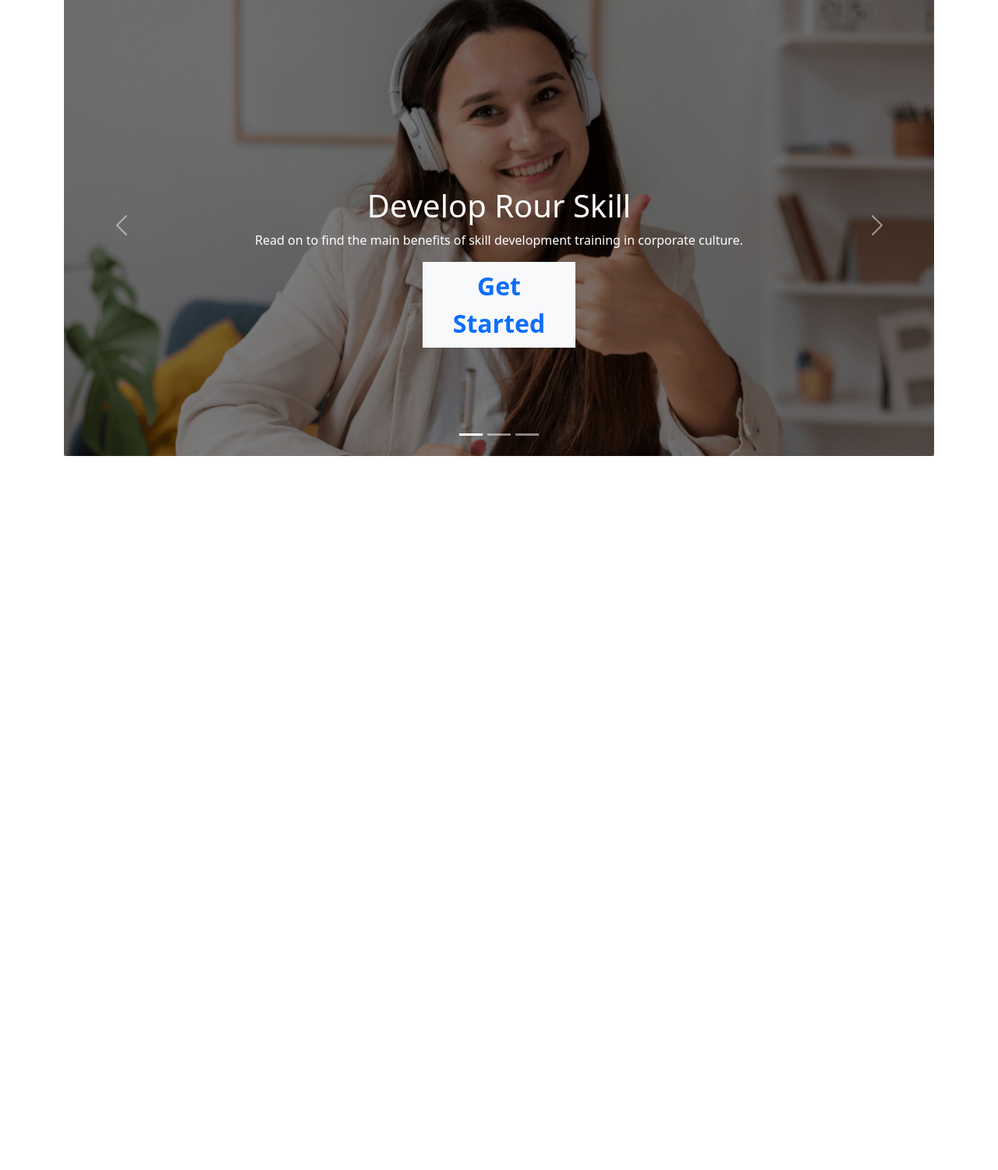
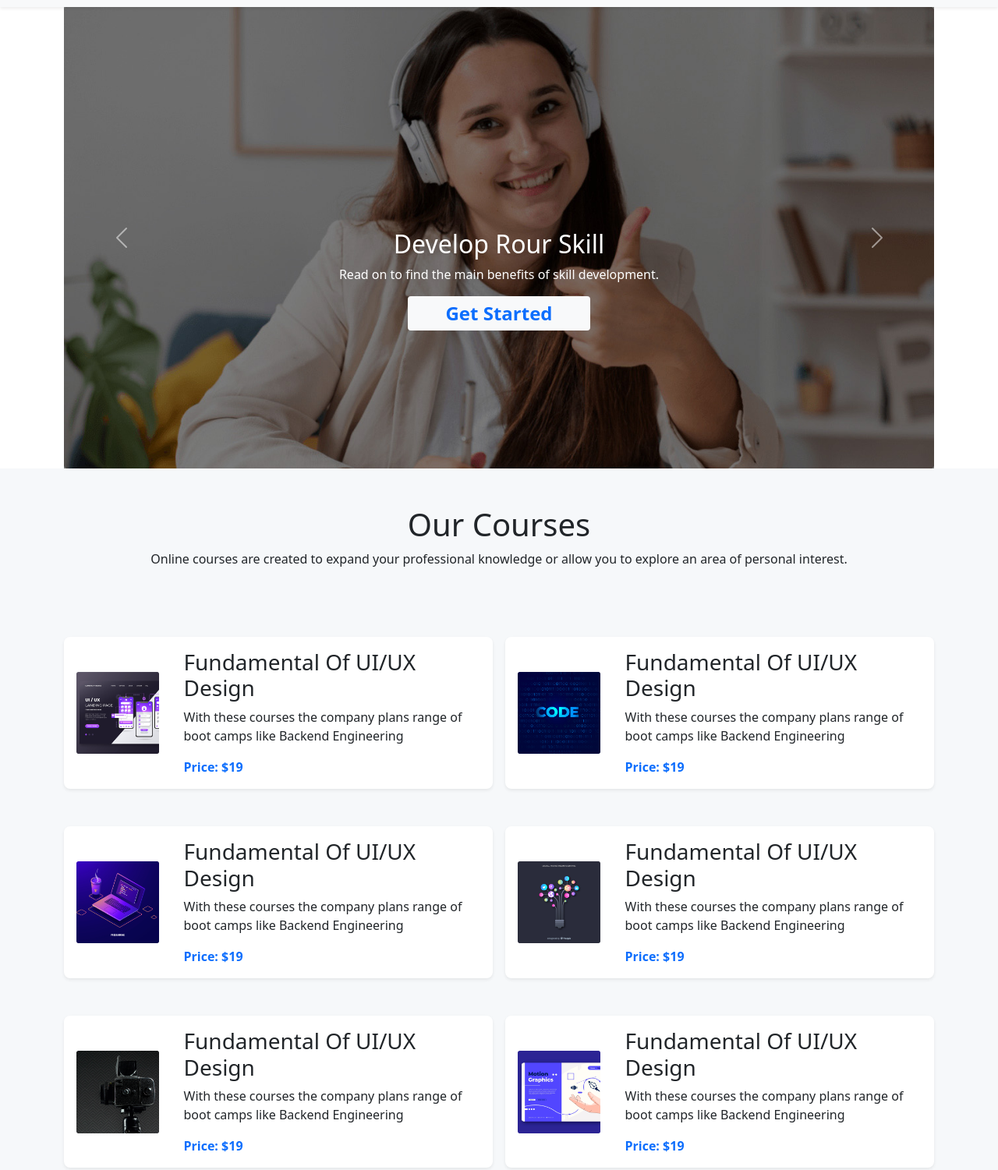
Before and after one commit to anikkumaardatta/TechSchool-landing-page, a plain HTML site: page index.html in a window 1280 px wide. Shown: the part 63-1564 px from the top of the page at 78% size. Before the commit the page ends 800 px from the top, so only its background shows below. Drawn offline with nearby package versions, Linux system fonts and the light colour scheme.

Commit message:
second commit - course section complete

```diff
--- a/index.html
+++ b/index.html
@@ -7,10 +7,13 @@
         <!-- bootstrap cdn -->
         <link href="https://cdn.jsdelivr.net/npm/bootstrap@5.2.0/dist/css/bootstrap.min.css" rel="stylesheet" integrity="sha384-gH2yIJqKdNHPEq0n4Mqa/HGKIhSkIHeL5AyhkYV8i59U5AR6csBvApHHNl/vI1Bx" crossorigin="anonymous">
         <link rel="stylesheet" href="./src/css/style.css">
+        <style>
+
+        </style>
     </head>
     <body>
         <!-- navigation bar -->
-        <nav class="navbar navbar-expand-lg bg-light">
+        <nav class="navbar sticky-top top-0 py-3 shadow-sm navbar-expand-lg bg-light">
             <div class="container-fluid container">
                 <a class="navbar-brand fw-bold text-primary" href="#">TechSchool</a>
                 <button class="navbar-toggler" type="button" data-bs-toggle="collapse" data-bs-target="#navbarSupportedContent" aria-controls="navbarSupportedContent" aria-expanded="false" aria-label="Toggle navigation">
@@ -45,35 +48,30 @@
         </nav>
         <header>
             <!-- slider -->
-            <div id="carouselExampleCaptions" class="carousel slide container" data-bs-ride="false">
-                <div class="carousel-indicators">
-                    <button type="button" data-bs-target="#carouselExampleCaptions" data-bs-slide-to="0" class="active" aria-current="true" aria-label="Slide 1"></button>
-                    <button type="button" data-bs-target="#carouselExampleCaptions" data-bs-slide-to="1" aria-label="Slide 2"></button>
-                    <button type="button" data-bs-target="#carouselExampleCaptions" data-bs-slide-to="2" aria-label="Slide 3"></button>
-                </div>
+            <div id="carouselExampleCaptions" class="carousel slide container h-auto" data-bs-ride="false">
                 <div class="carousel-inner">
                     <div class="carousel-item active">
                         <img src="./src/images/cover/cover-1.jpg" class="d-block w-100" alt="...">
-                        <div class="carousel-caption d-flex flex-column justify-content-center h-75">
-                            <h5 class="fs-1 text-capitalize">Develop rour skill</h5>
-                            <p>Read on to find the main benefits of skill development training in corporate culture.</p>
-                            <button class="btn btn-light mx-auto rounded-0 w-25 fs-2 fw-semibold text-primary">Get Started</button>
+                        <div class=" carousel-caption d-flex flex-column justify-content-center w-auto h-75 h-md-100">
+                            <h5 class="fs-2 text-capitalize">Develop rour skill</h5>
+                            <p class="d-none d-md-block fs-6">Read on to find the main benefits of skill development.</p>
+                            <a href="#" class="text-decoration-none bg-light py-1 px-2 px-md-3 px-lg-5 mx-auto rounded-1 w-auto fs-4 fw-semibold text-primary">Get Started</a>
                         </div>
                     </div>
                     <div class="carousel-item">
                         <img src="./src/images/cover/cover-2.jpg" class="d-block w-100" alt="...">
-                        <div class="carousel-caption d-flex flex-column justify-content-center h-75">
-                            <h5 class="fs-1 text-capitalize"> improving your IT skills</h5>
-                            <p>The benefits of having tech skills go far beyond the information technology industry.</p>
-                            <button class="btn btn-light mx-auto rounded-0 w-25 fs-2 fw-semibold text-primary">Get Started</button>
+                        <div class=" carousel-caption d-flex flex-column justify-content-center w-auto h-75 h-md-100">
+                            <h5 class="fs-2 text-capitalize"> improving your IT skills</h5>
+                            <p class="d-none d-md-block fs-6">The benefits of having tech skills go far beyond.</p>
+                            <a href="#" class="text-decoration-none bg-light py-1 px-2 px-md-3 px-lg-5 mx-auto rounded-1 w-auto fs-4 fw-semibold text-primary">Get Started</a>
                         </div>
                     </div>
                     <div class="carousel-item">
                         <img src="./src/images/cover/cover-3.jpg" class="d-block w-100" alt="...">
-                        <div class="carousel-caption d-flex flex-column justify-content-center h-75">
-                            <h5 class="fs-1 text-capitalize">Increase Your Skill with TechSchool</h5>
-                            <p>Read on to find the main benefits of skill development training in corporate culture.</p>
-                            <button class="btn btn-light mx-auto rounded-0 w-25 fs-2 fw-semibold text-primary">Get Started</button>
+                        <div class=" carousel-caption d-flex flex-column justify-content-center w-auto h-75 h-md-100">
+                            <h5 class="fs-2 text-capitalize">Increase Your Skill with TechSchool</h5>
+                            <p class="d-none d-md-block fs-6">Read on to find the main benefits of skill development.</p>
+                            <a href="#" class="text-decoration-none bg-light py-1 px-2 px-md-3 px-lg-5 mx-auto rounded-1 w-auto fs-4 fw-semibold text-primary">Get Started</a>
                         </div>
                     </div>
                     </div>
@@ -87,6 +85,84 @@
                     </button>
             </div>
         </header>
+<!-- header end -->
+
+        <main class=" theme-bg py-5">
+            <!-- courses -->
+            <section class=" container pt-0 d-flex flex-column justify-content-center">
+                <!-- title text -->
+                <div class="text-center pt-sm-0 pt-5">
+                    <h1 class="text-capitalize">our courses</h1>
+                    <p>Online courses are created to expand your professional knowledge or allow you to explore an area of personal interest.</p>
+                </div>
+                <div class="row g-3 mt-5">
+                    <div class="col-12 my-4 col-lg-6">
+                        <div class=" bg-white shadow-sm rounded-3 d-flex flex-column flex-md-row justify-content-between align-items-center">
+                            <img class="img-fluid p-3 col-md-3 p-lg-3" src="./src/images/course/course-1.png" alt="">
+                            <div class="col-md-9 d-flex flex-column p-3">
+                                <h3>Fundamental Of UI/UX Design</h3>
+                                <p>With these courses the company plans range of boot camps like Backend Engineering</p>
+                                <span class="text-primary fw-bold">Price: $19</span>
+                            </div>
+                        </div>
+                    </div>
+                    <div class="col-12 my-4 col-lg-6">
+                        <div class=" bg-white shadow-sm rounded-3 d-flex flex-column flex-md-row justify-content-between align-items-center">
+                            <img class="img-fluid p-3 col-md-3 p-lg-3" src="./src/images/course/course-2.png" alt="">
+                            <div class="col-md-9 d-flex flex-column p-3">
+                                <h3>Fundamental Of UI/UX Design</h3>
+                                <p>With these courses the company plans range of boot camps like Backend Engineering</p>
+                                <span class="text-primary fw-bold">Price: $19</span>
+                            </div>
+                        </div>
+                    </div>
+                    <div class="col-12 my-4 col-lg-6">
+                        <div class=" bg-white shadow-sm rounded-3 d-flex flex-column flex-md-row justify-content-between align-items-center">
+                            <img class="img-fluid p-3 col-md-3 p-lg-3" src="./src/images/course/course-3.png" alt="">
+                            <div class="col-md-9 d-flex flex-column p-3">
+                                <h3>Fundamental Of UI/UX Design</h3>
+                                <p>With these courses the company plans range of boot camps like Backend Engineering</p>
+                                <span class="text-primary fw-bold">Price: $19</span>
+                            </div>
+                        </div>
+                    </div>
+                    <div class="col-12 my-4 col-lg-6 d-none d-lg-block">
+                        <div class=" bg-white shadow-sm rounded-3 d-flex flex-column flex-md-row justify-content-between align-items-center">
+                            <img class="img-fluid p-3 col-md-3 p-lg-3" src="./src/images/course/course-4.png" alt="">
+                            <div class="col-md-9 d-flex flex-column p-3">
+                                <h3>Fundamental Of UI/UX Design</h3>
+                                <p>With these courses the company plans range of boot camps like Backend Engineering</p>
+                                <span class="text-primary fw-bold">Price: $19</span>
+                            </div>
+                        </div>
+                    </div>
+                    <div class="col-12 my-4 col-lg-6 d-none d-lg-block">
+                        <div class=" bg-white shadow-sm rounded-3 d-flex flex-column flex-md-row justify-content-between align-items-center">
+                            <img class="img-fluid p-3 col-md-3 p-lg-3" src="./src/images/course/course-5.png" alt="">
+                            <div class="col-md-9 d-flex flex-column p-3">
+                                <h3>Fundamental Of UI/UX Design</h3>
+                                <p>With these courses the company plans range of boot camps like Backend Engineering</p>
+                                <span class="text-primary fw-bold">Price: $19</span>
+                            </div>
+                        </div>
+                    </div>
+                    <div class="col-12 my-4 col-lg-6 d-none d-lg-block">
+                        <div class=" bg-white shadow-sm rounded-3 flex-column flex-md-row justify-content-between align-items-center d-flex">
+                            <img class="img-fluid p-3 col-md-3 p-lg-3" src="./src/images/course/course-6.png" alt="">
+                            <div class="col-md-9 d-flex flex-column p-3">
+                                <h3>Fundamental Of UI/UX Design</h3>
+                                <p>With these courses the company plans range of boot camps like Backend Engineering</p>
+                                <span class="text-primary fw-bold">Price: $19</span>
+                            </div>
+                        </div>
+                    </div>
+                </div>
+                <button class="btn btn-primary fs-4 fw-semibold px-4 py-2 text-center d-block d-lg-none mx-auto mt-4">View All</button>
+
+            </section>
+        </main>
+
+
         <!-- bootstrap cdn -->
         <script src="https://cdn.jsdelivr.net/npm/bootstrap@5.2.0/dist/js/bootstrap.bundle.min.js" integrity="sha384-A3rJD856KowSb7dwlZdYEkO39Gagi7vIsF0jrRAoQmDKKtQBHUuLZ9AsSv4jD4Xa" crossorigin="anonymous"></script>
     </body>
--- a/src/css/style.css
+++ b/src/css/style.css
@@ -0,0 +1,3 @@
+.theme-bg{
+    background-color: rgba(216, 224, 233, 0.24);
+}
```
